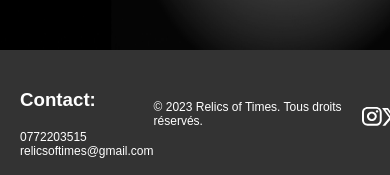
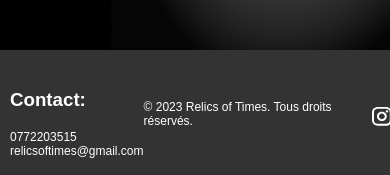
Before and after one commit to nathan74490/RelicsOfTimesVuesJS, a Vue app in the folder relicsoftimes/: page / in a window 390 px wide. Shown: the part 1181-1356 px from the top of the page. Built offline with nearby package versions, Linux system fonts and the light colour scheme.

Commit message:
footer a peu près correct sur mobile

```diff
--- a/relicsoftimes/src/footer.vue
+++ b/relicsoftimes/src/footer.vue
@@ -66,13 +66,13 @@ p {
     .footer-container{
       display: flex;
       flex-direction: row;
-      justify-content: space-around;
+      justify-content: flex-start;
       align-items: center;
-      padding: 0 20px;
+      margin: 0;
+      padding: 0 10px;
     }
     .footer-links{
       display: flex;
-      justify-content: space-around;
       align-items: center;
       width: 2vw;
     }
```
